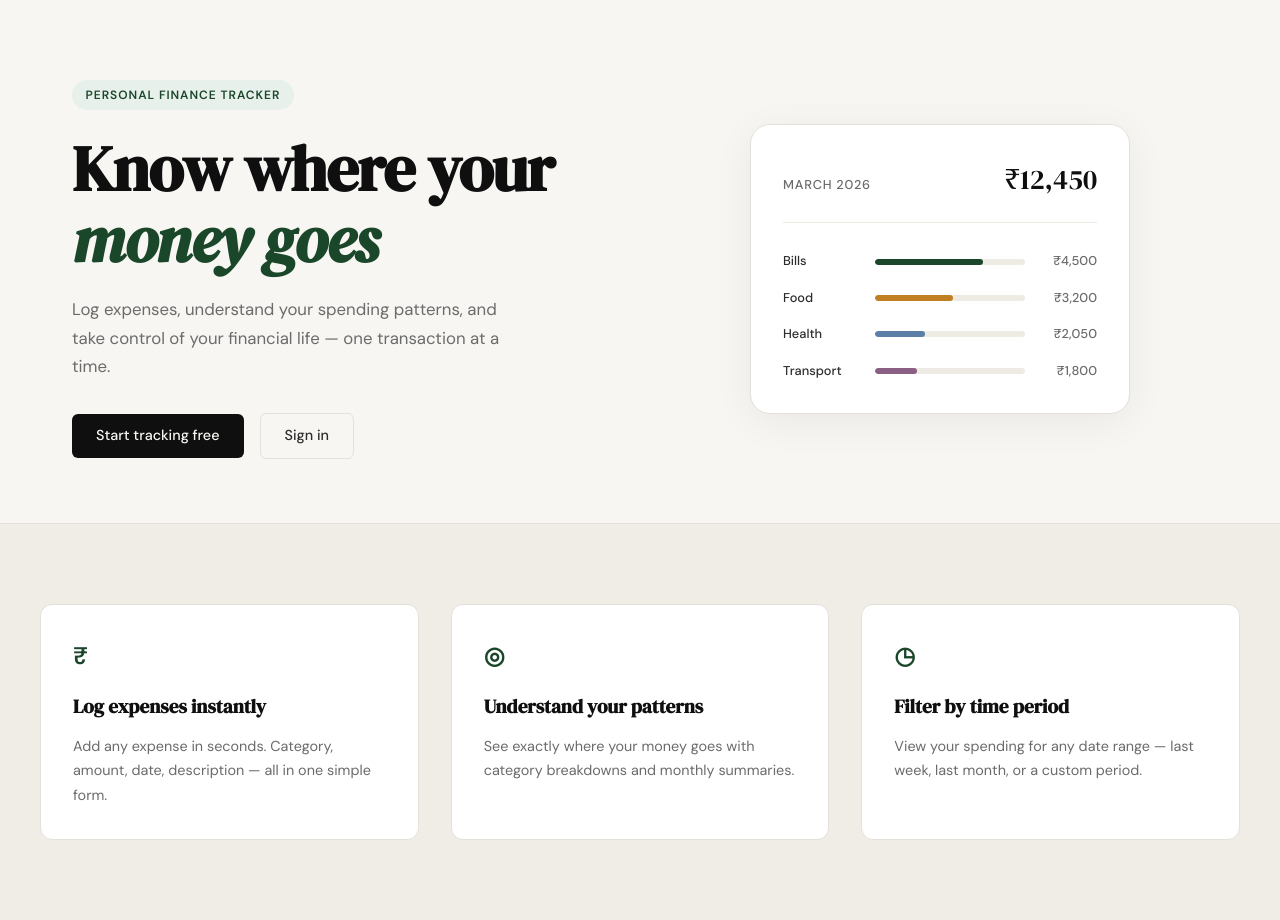
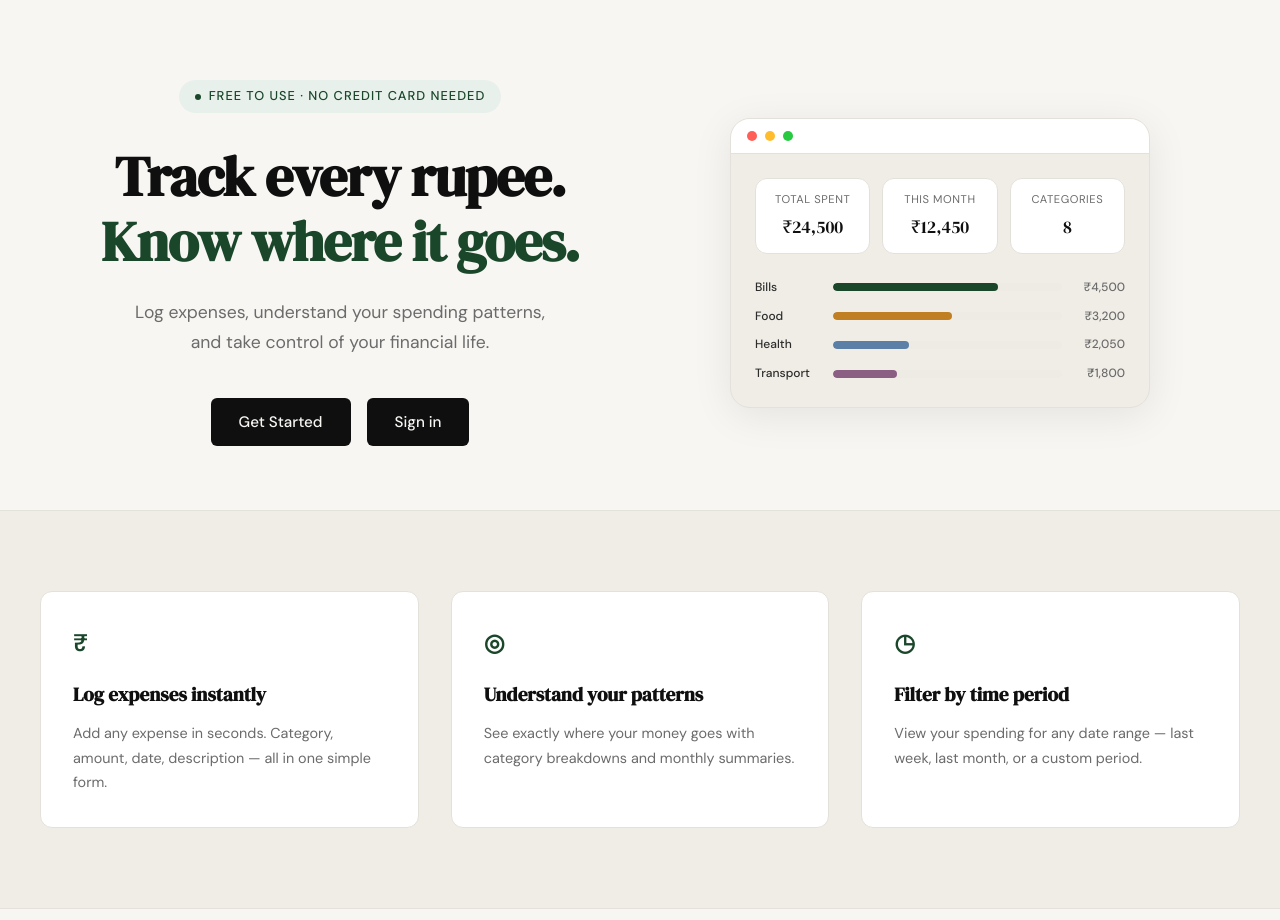
Before and after one commit to UTTAMKANSARA/Spendly, a Flask app: page / in a window 1280 px wide. Shown: the part 61-981 px from the top of the page. Run offline with Flask 3, Linux system fonts and the light colour scheme.

Commit message:
hero section

```diff
--- /dev/null
+++ b/static/css/landing.css
@@ -0,0 +1,241 @@
+/* ------------------------------------------------------------------ */
+/* Hero Section                                                        */
+/* ------------------------------------------------------------------ */
+
+.hero {
+    padding: 5rem 2rem 4rem;
+    display: grid;
+    grid-template-columns: 1fr 1fr;
+    gap: 4rem;
+    align-items: center;
+    max-width: var(--max-width);
+    margin: 0 auto;
+}
+
+.hero-inner {
+    display: flex;
+    flex-direction: column;
+    align-items: center;
+    text-align: center;
+}
+
+/* Badge */
+.hero-badge {
+    display: inline-flex;
+    align-items: center;
+    gap: 0.5rem;
+    background: var(--accent-light);
+    color: var(--accent);
+    font-size: 0.8rem;
+    font-weight: 500;
+    padding: 0.4rem 1rem;
+    border-radius: 999px;
+    margin-bottom: 2rem;
+}
+
+.badge-dot {
+    width: 6px;
+    height: 6px;
+    background: var(--accent);
+    border-radius: 50%;
+}
+
+/* Title */
+.hero-title {
+    font-family: var(--font-display);
+    font-size: clamp(2.5rem, 5vw, 3.5rem);
+    line-height: 1.15;
+    color: var(--ink);
+    margin-bottom: 1.5rem;
+}
+
+.title-accent {
+    color: var(--accent);
+}
+
+/* Subtitle */
+.hero-subtitle {
+    font-size: 1.1rem;
+    color: var(--ink-muted);
+    line-height: 1.7;
+    max-width: 480px;
+    margin-bottom: 2.5rem;
+}
+
+/* CTA Buttons */
+.hero-actions {
+    display: flex;
+    gap: 1rem;
+    align-items: center;
+}
+
+.btn-hero {
+    display: inline-block;
+    background: var(--ink);
+    color: var(--paper);
+    padding: 0.75rem 1.75rem;
+    border-radius: var(--radius-sm);
+    font-family: var(--font-body);
+    font-size: 0.95rem;
+    font-weight: 500;
+    cursor: pointer;
+    border: none;
+    transition: background 0.2s;
+    text-decoration: none;
+}
+
+.btn-hero:hover {
+    background: var(--accent);
+}
+
+/* App Preview Frame */
+.hero-visual {
+    display: flex;
+    justify-content: center;
+}
+
+.app-frame {
+    background: var(--paper-warm);
+    border: 1px solid var(--border);
+    border-radius: var(--radius-lg);
+    width: 100%;
+    max-width: 420px;
+    overflow: hidden;
+    box-shadow: 0 8px 40px rgba(0,0,0,0.08);
+}
+
+.frame-header {
+    background: var(--paper-card);
+    border-bottom: 1px solid var(--border);
+    padding: 0.75rem 1rem;
+}
+
+.traffic-dots {
+    display: flex;
+    gap: 0.5rem;
+}
+
+.traffic-dots span {
+    width: 10px;
+    height: 10px;
+    border-radius: 50%;
+}
+
+.dot-red { background: #ff5f56; }
+.dot-yellow { background: #ffbd2e; }
+.dot-green { background: #27ca40; }
+
+.frame-content {
+    padding: 1.5rem;
+}
+
+/* Stat Cards */
+.stat-cards {
+    display: grid;
+    grid-template-columns: repeat(3, 1fr);
+    gap: 0.75rem;
+    margin-bottom: 1.5rem;
+}
+
+.stat-card {
+    background: var(--paper-card);
+    border: 1px solid var(--border);
+    border-radius: var(--radius-md);
+    padding: 0.75rem;
+    text-align: center;
+}
+
+.stat-label {
+    display: block;
+    font-size: 0.7rem;
+    color: var(--ink-muted);
+    text-transform: uppercase;
+    letter-spacing: 0.05em;
+    margin-bottom: 0.25rem;
+}
+
+.stat-value {
+    display: block;
+    font-family: var(--font-display);
+    font-size: 1.1rem;
+    color: var(--ink);
+}
+
+/* Category Chart */
+.category-chart {
+    display: flex;
+    flex-direction: column;
+    gap: 0.6rem;
+}
+
+.chart-row {
+    display: grid;
+    grid-template-columns: 70px 1fr 55px;
+    align-items: center;
+    gap: 0.5rem;
+}
+
+.chart-cat {
+    font-size: 0.75rem;
+    font-weight: 500;
+    color: var(--ink-soft);
+}
+
+.chart-bar {
+    height: 8px;
+    background: var(--border-soft);
+    border-radius: 999px;
+    overflow: hidden;
+}
+
+.chart-fill {
+    height: 100%;
+    background: var(--accent);
+    border-radius: 999px;
+}
+
+.chart-fill-2 { background: var(--accent-2); }
+.chart-fill-3 { background: #5b7fa6; }
+.chart-fill-4 { background: #8b5e83; }
+
+.chart-amt {
+    font-size: 0.75rem;
+    font-weight: 500;
+    color: var(--ink-muted);
+    text-align: right;
+}
+
+/* ------------------------------------------------------------------ */
+/* Responsive                                                          */
+/* ------------------------------------------------------------------ */
+
+@media (max-width: 900px) {
+    .hero {
+        grid-template-columns: 1fr;
+        text-align: center;
+        gap: 3rem;
+    }
+
+    .hero-inner {
+        order: 1;
+    }
+
+    .hero-visual {
+        order: 2;
+    }
+
+    .hero-subtitle { max-width: 100%; }
+    .hero-actions { justify-content: center; }
+}
+
+@media (max-width: 600px) {
+    .hero { padding: 3rem 1rem 2rem; }
+
+    .stat-cards {
+        grid-template-columns: 1fr;
+    }
+
+    .chart-row {
+        grid-template-columns: 60px 1fr 45px;
+    }
+}
--- a/templates/base.html
+++ b/templates/base.html
@@ -8,6 +8,7 @@
     <link rel="preconnect" href="https://fonts.gstatic.com" crossorigin>
     <link href="https://fonts.googleapis.com/css2?family=DM+Serif+Display:ital@0;1&family=DM+Sans:wght@300;400;500;600&display=swap" rel="stylesheet">
     <link rel="stylesheet" href="{{ url_for('static', filename='css/style.css') }}">
+    <link rel="stylesheet" href="{{ url_for('static', filename='css/landing.css') }}">
     {% block head %}{% endblock %}
 </head>
 <body>
--- a/templates/landing.html
+++ b/templates/landing.html
@@ -6,55 +6,76 @@
 
 <section class="hero">
     <div class="hero-inner">
-        <div class="hero-badge">Personal Finance Tracker</div>
+        <div class="hero-badge">
+            <span class="badge-dot"></span>
+            Free to use · No credit card needed
+        </div>
         <h1 class="hero-title">
-            Know where your<br>
-            <em>money goes</em>
+            Track every rupee.<br>
+            <span class="title-accent">Know where it goes.</span>
         </h1>
         <p class="hero-subtitle">
-            Log expenses, understand your spending patterns,
-            and take control of your financial life —
-            one transaction at a time.
+            Log expenses, understand your spending patterns,<br>
+            and take control of your financial life.
         </p>
         <div class="hero-actions">
-            <a href="{{ url_for('register') }}" class="btn-primary">Start tracking free</a>
-            <a href="{{ url_for('login') }}" class="btn-ghost">Sign in</a>
+            <a href="{{ url_for('register') }}" class="btn-hero">Get Started</a>
+            <a href="{{ url_for('login') }}" class="btn-hero">Sign in</a>
         </div>
     </div>
     <div class="hero-visual">
-        <div class="mock-card">
-            <div class="mock-card-header">
-                <span class="mock-label">March 2026</span>
-                <span class="mock-total">₹12,450</span>
+        <div class="app-frame">
+            <div class="frame-header">
+                <div class="traffic-dots">
+                    <span class="dot-red"></span>
+                    <span class="dot-yellow"></span>
+                    <span class="dot-green"></span>
+                </div>
             </div>
-            <div class="mock-bars">
-                <div class="mock-bar-row">
-                    <span class="mock-cat">Bills</span>
-                    <div class="mock-bar-track">
-                        <div class="mock-bar" style="width: 72%"></div>
+            <div class="frame-content">
+                <div class="stat-cards">
+                    <div class="stat-card">
+                        <span class="stat-label">Total Spent</span>
+                        <span class="stat-value">₹24,500</span>
                     </div>
-                    <span class="mock-amt">₹4,500</span>
+                    <div class="stat-card">
+                        <span class="stat-label">This Month</span>
+                        <span class="stat-value">₹12,450</span>
+                    </div>
+                    <div class="stat-card">
+                        <span class="stat-label">Categories</span>
+                        <span class="stat-value">8</span>
+                    </div>
                 </div>
-                <div class="mock-bar-row">
-                    <span class="mock-cat">Food</span>
-                    <div class="mock-bar-track">
-                        <div class="mock-bar mock-bar-2" style="width: 52%"></div>
+                <div class="category-chart">
+                    <div class="chart-row">
+                        <span class="chart-cat">Bills</span>
+                        <div class="chart-bar">
+                            <div class="chart-fill" style="width: 72%"></div>
+                        </div>
+                        <span class="chart-amt">₹4,500</span>
                     </div>
-                    <span class="mock-amt">₹3,200</span>
-                </div>
-                <div class="mock-bar-row">
-                    <span class="mock-cat">Health</span>
-                    <div class="mock-bar-track">
-                        <div class="mock-bar mock-bar-3" style="width: 33%"></div>
+                    <div class="chart-row">
+                        <span class="chart-cat">Food</span>
+                        <div class="chart-bar">
+                            <div class="chart-fill chart-fill-2" style="width: 52%"></div>
+                        </div>
+                        <span class="chart-amt">₹3,200</span>
                     </div>
-                    <span class="mock-amt">₹2,050</span>
-                </div>
-                <div class="mock-bar-row">
-                    <span class="mock-cat">Transport</span>
-                    <div class="mock-bar-track">
-                        <div class="mock-bar mock-bar-4" style="width: 28%"></div>
+                    <div class="chart-row">
+                        <span class="chart-cat">Health</span>
+                        <div class="chart-bar">
+                            <div class="chart-fill chart-fill-3" style="width: 33%"></div>
+                        </div>
+                        <span class="chart-amt">₹2,050</span>
                     </div>
-                    <span class="mock-amt">₹1,800</span>
+                    <div class="chart-row">
+                        <span class="chart-cat">Transport</span>
+                        <div class="chart-bar">
+                            <div class="chart-fill chart-fill-4" style="width: 28%"></div>
+                        </div>
+                        <span class="chart-amt">₹1,800</span>
+                    </div>
                 </div>
             </div>
         </div>
```
